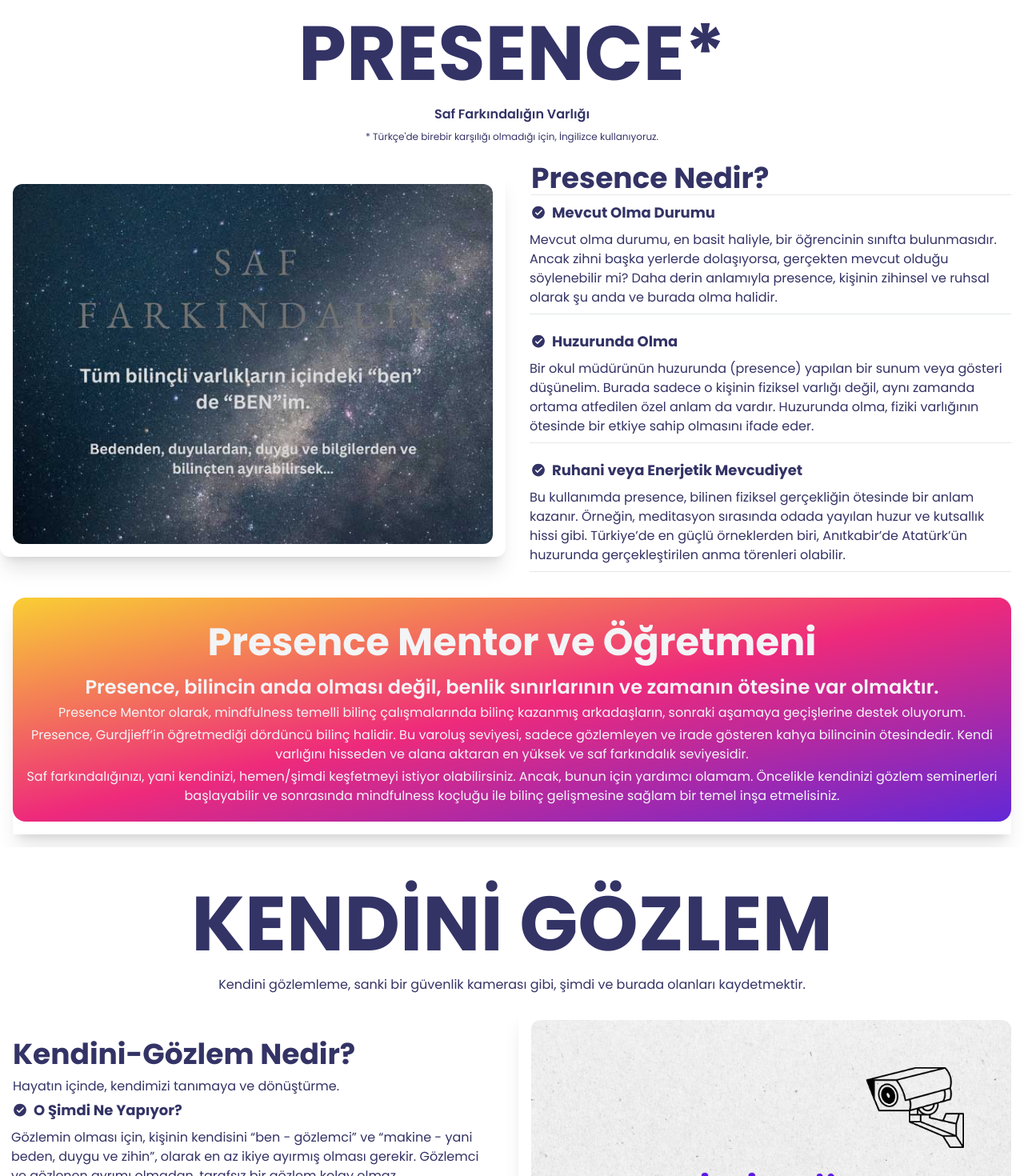
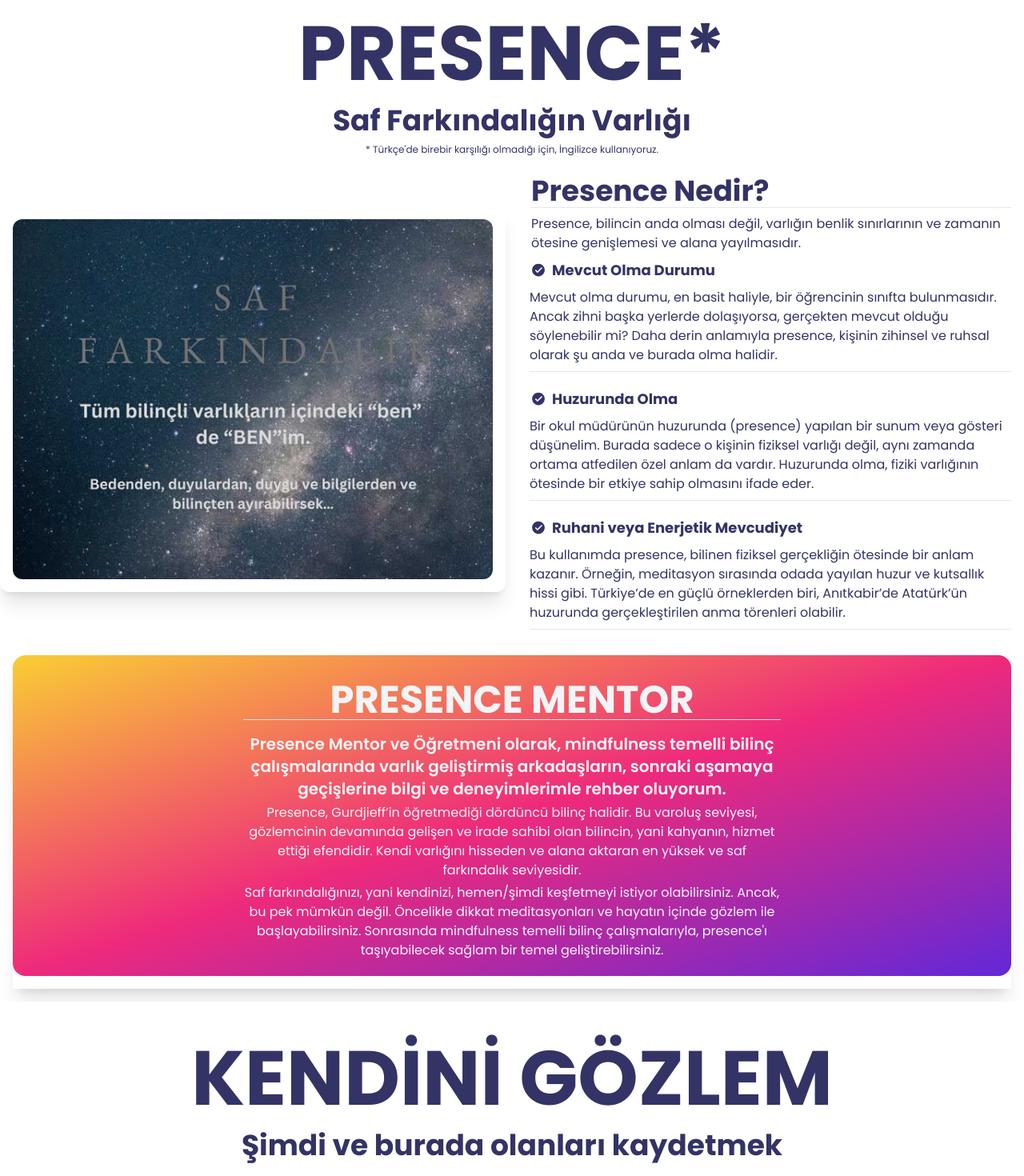
Before and after one commit to rcteenx/reyhancetin_next15, a Next.js app: page / in a window 1280 px wide. Shown: the part 1120-2590 px from the top of the page at 80% size. Built offline with nearby package versions, Linux system fonts and the light colour scheme.

Commit message:
update home info 2

```diff
--- a/components/sections/home/b-1-presence.jsx
+++ b/components/sections/home/b-1-presence.jsx
@@ -8,7 +8,7 @@ export default function Presence({ img, content }) {
           <h2 className="my-2 lg:my-4 text-4xl md:text-4xl lg:text-8xl">
             {content.h2}
           </h2>
-          <h4 className="my-2">{content.h4}</h4>
+          <h3 className="my-2">{content.h3}</h3>
           <p className="my-2 text-xs">{content.footnote}</p>
         </div>
         <div className="grid grid-cols-1 xl:grid-cols-2 gap-4 lg:mt-4 items-center">
@@ -22,7 +22,8 @@ export default function Presence({ img, content }) {
             />
           </div>
           <div className="mx-auto px-4 max-w-2xl ">
-            <h3 className="border-b">{content.h3}</h3>
+            <h3 className="border-b">{content.subTitle}</h3>
+            <p className="my-2">{content.px}</p>
             <ul className="space-y-5">
               {content.items.map((i, index) => (
                 <li key={index} className="flex gap-2">
--- a/components/sections/home/b-2-presence-mentor.jsx
+++ b/components/sections/home/b-2-presence-mentor.jsx
@@ -1,13 +1,13 @@
 export default function PresenceMentor({ content }) {
   return (
     <div id="info" className="mb-4 sm:mx-4 pb-4 shadow-xl">
-      <div className="container mx-auto p-4 sm:rounded-2xl gradientInstagram text-gray-100">
-        <div className="lg:p-0 text-center">
-          <h2 className="">{content.h2}</h2>
-          <h4 className="lg:text-2xl">{content.h4}</h4>
+      <div className="container  mx-auto p-4 sm:rounded-2xl gradientInstagram text-gray-100">
+        <h3 className="lg:text-xl text-center">{content.h4}</h3>
+        <div className="mx-auto lg:p-0 max-w-2xl text-center">
+          <h2 className="border-b">{content.h2}</h2>
+          <h4 className="lg:text-xl">{content.px}</h4>
           <p>{content.p1}</p>
           <p>{content.p2}</p>
-          <p>{content.p3}</p>
         </div>
       </div>
     </div>
--- a/components/sections/home/c-1-self-observation.jsx
+++ b/components/sections/home/c-1-self-observation.jsx
@@ -8,11 +8,11 @@ export default function SelfObservation({ img, content }) {
           <h2 className="my-2 lg:my-4 text-4xl md:text-4xl lg:text-8xl">
             {content.h2}
           </h2>
-          <p className="my-2">{content.p1}</p>
+          <h3 className="my-2">{content.h3}</h3>
         </div>
         <div className="grid grid-cols-1 xl:grid-cols-2 gap-4 lg:mt-4 items-center">
           <div className="mx-auto px-4 max-w-2xl ">
-            <h3>{content.h3}</h3>
+            <h3 className="border-b">{content.subTitle}</h3>
             <p>{content.p3}</p>
             <ul className="space-y-5">
               {content.items.map((i, index) => (
--- a/content/data/index.js
+++ b/content/data/index.js
@@ -56,8 +56,8 @@ export const barInfo = {
 
 export const presence = {
   h2: "PRESENCE*",
-  h4: "Saf Farkındalığın Varlığı",
-  h3: "Presence Nedir?",
+  h3: "Saf Farkındalığın Varlığı",
+  subTitle: "Presence Nedir?",
   items: [
     {
       title: "Mevcut Olma Durumu",
@@ -72,22 +72,22 @@ export const presence = {
       info: "Bu kullanımda presence, bilinen fiziksel gerçekliğin ötesinde bir anlam kazanır. Örneğin, meditasyon sırasında odada yayılan huzur ve kutsallık hissi gibi. Türkiye’de en güçlü örneklerden biri, Anıtkabir’de Atatürk’ün huzurunda gerçekleştirilen anma törenleri olabilir.",
     },
   ],
+  px: "Presence, bilincin anda olması değil, varlığın benlik sınırlarının ve zamanın ötesine genişlemesi ve alana yayılmasıdır.",
   footnote:
     "* Türkçe'de birebir karşılığı olmadığı için, İngilizce kullanıyoruz.",
 };
 
 export const presenceMentor = {
-  h2: "Presence Mentor ve Öğretmeni",
-  h4: "Presence, bilincin anda olması değil, benlik sınırlarının ve zamanın ötesine var olmaktır.",
-  p1: "Presence Mentor olarak, mindfulness temelli bilinç çalışmalarında bilinç kazanmış arkadaşların, sonraki aşamaya geçişlerine destek oluyorum.",
-  p2: "Presence, Gurdjieff’in öğretmediği dördüncü bilinç halidir. Bu varoluş seviyesi, sadece gözlemleyen ve irade gösteren kahya bilincinin ötesindedir. Kendi varlığını hisseden ve alana aktaran en yüksek ve saf farkındalık seviyesidir.",
-  p3: "Saf farkındalığınızı, yani kendinizi, hemen/şimdi keşfetmeyi istiyor olabilirsiniz. Ancak, bunun için yardımcı olamam. Öncelikle kendinizi gözlem seminerleri başlayabilir ve sonrasında mindfulness koçluğu ile bilinç gelişmesine sağlam bir temel inşa etmelisiniz.",
+  h2: "PRESENCE MENTOR",
+  px: "Presence Mentor ve Öğretmeni olarak, mindfulness temelli bilinç çalışmalarında varlık geliştirmiş arkadaşların, sonraki aşamaya geçişlerine bilgi ve deneyimlerimle rehber oluyorum.",
+  p1: "Presence, Gurdjieff’in öğretmediği dördüncü bilinç halidir. Bu varoluş seviyesi, gözlemcinin devamında gelişen ve irade sahibi olan bilincin, yani kahyanın, hizmet ettiği efendidir. Kendi varlığını hisseden ve alana aktaran en yüksek ve saf farkındalık seviyesidir.",
+  p2: "Saf farkındalığınızı, yani kendinizi, hemen/şimdi keşfetmeyi istiyor olabilirsiniz. Ancak, bu pek mümkün değil. Öncelikle dikkat meditasyonları ve hayatın içinde gözlem ile başlayabilirsiniz. Sonrasında mindfulness temelli bilinç çalışmalarıyla, presence'ı taşıyabilecek sağlam bir temel geliştirebilirsiniz.",
 };
 
 export const selfObservation = {
   h2: "KENDİNİ GÖZLEM",
-  p1: "Kendini gözlemleme, sanki bir güvenlik kamerası gibi, şimdi ve burada olanları kaydetmektir.",
-  h3: "Kendini-Gözlem Nedir?",
+  h3: "Şimdi ve burada olanları kaydetmek",
+  subTitle: "Kendini-Gözlem Nedir?",
   p3: "Hayatın içinde, kendimizi tanımaya ve dönüştürme.",
   items: [
     {
@@ -95,7 +95,7 @@ export const selfObservation = {
       info: "Gözlemin olması için, kişinin kendisini “ben - gözlemci” ve “makine - yani beden, duygu ve zihin”, olarak en az ikiye ayırmış olması gerekir. Gözlemci ve gözlenen ayrımı olmadan, tarafsız bir gözlem kolay olmaz.",
     },
     {
-      title: "Kendimizi Tanıma ve Değiştirme Aracı",
+      title: "Kendimizi Tanıma ve Değiştirme",
       info: "Çoğumuz kendisini, objektif gerçeklerle değil, başta aile ve çevre olmak üzere, başkalarının bize yüklendiği kavramlarla, dolaylı olarak tanıyor. Kendimizi objektif ve tarafsız olarak gözlemlemeye başladığımızda, ne olup ne olmadığımızı kendi gözlerimizle görmeye başlıyoruz. Dahası, objektif ve tarafsız bir gözlemin başlaması, gözlemleneni - yani kendimizi - doğal olarak değiştirmeye başlıyor.",
     },
     {
```
